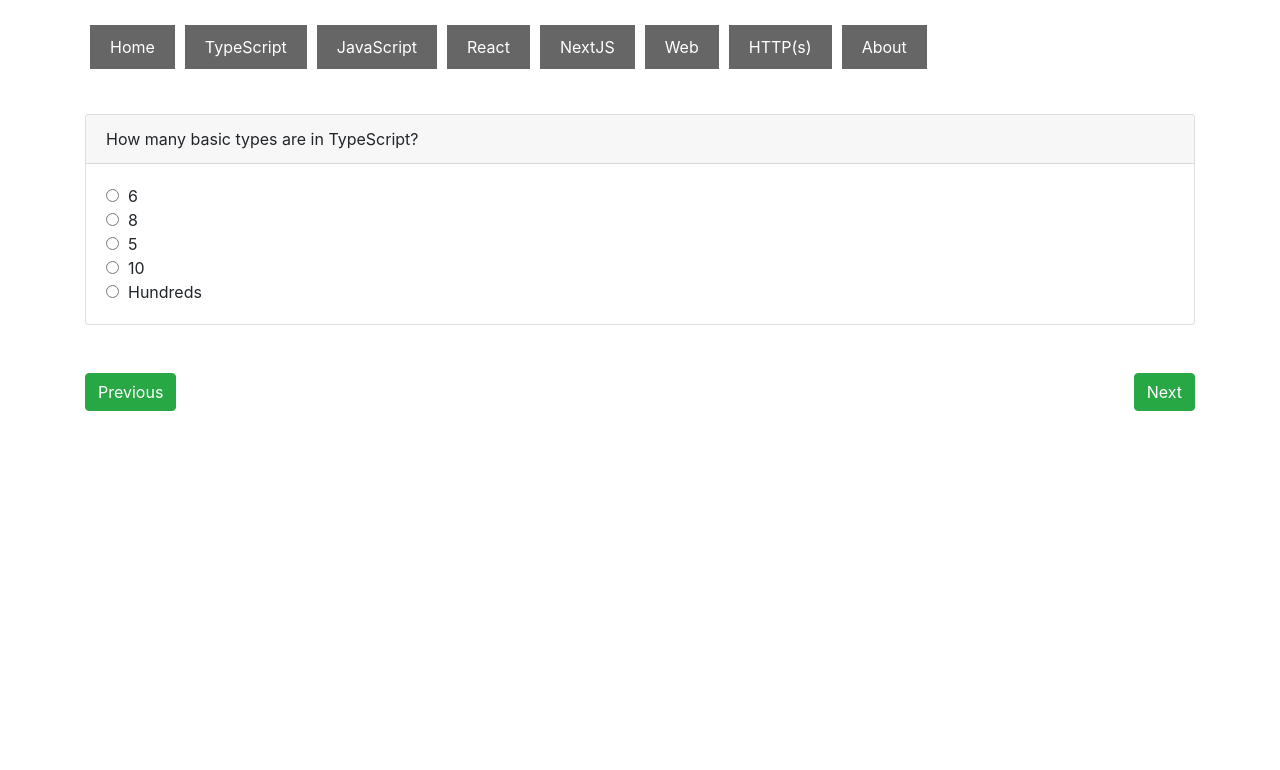
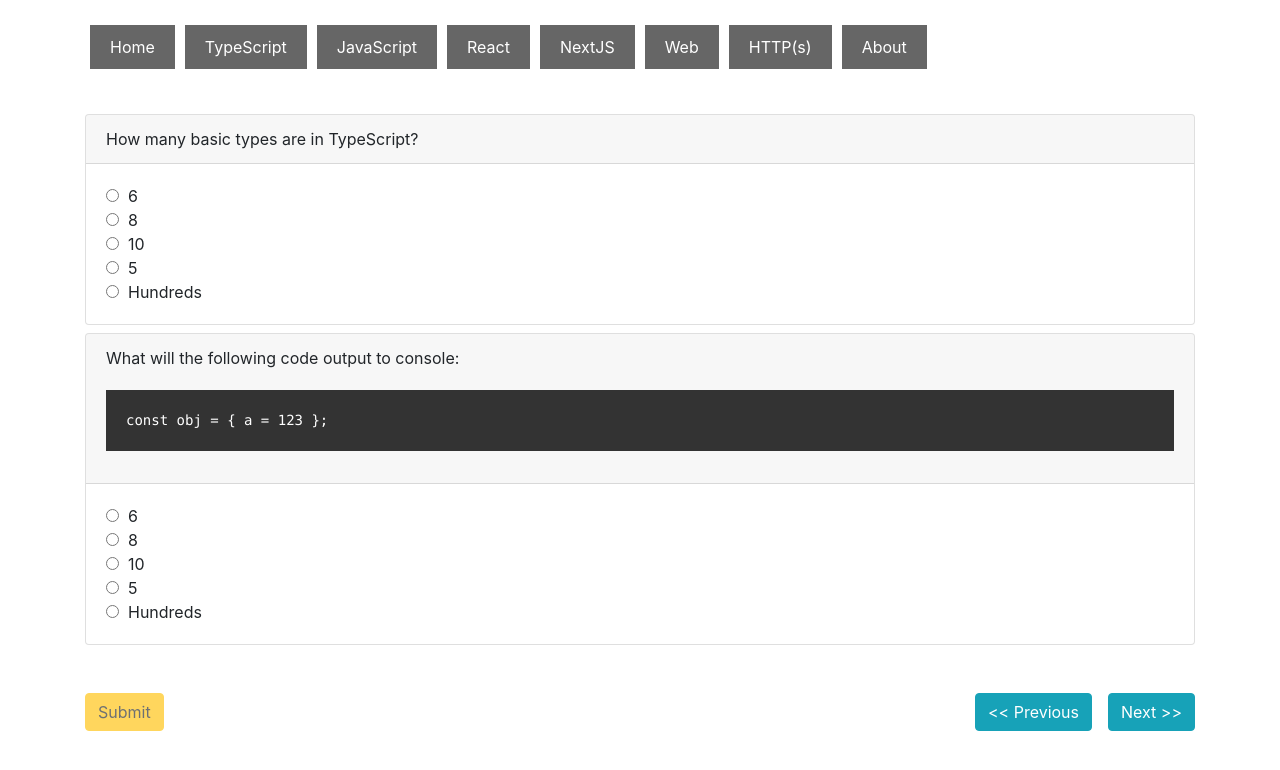
Before and after one commit to r47717/ts-station, a Next.js app: page /test/1 in a window 1280 px wide. Shown: the top 770 px of the page. Built offline with nearby package versions, Linux system fonts and the light colour scheme.

Commit message:
data structures and code

```diff
--- a/data/index.js
+++ b/data/index.js
@@ -17,13 +17,27 @@
                     id: 1,
                     title: 'How many basic types are in TypeScript?',
                     a: [
-                        '6',
-                        '8',
-                        '5',
-                        '10',
-                        'Hundreds'
+                        { id: 1, value: '6'},
+                        { id: 2, value: '8'},
+                        { id: 3, value: '10'},
+                        { id: 4, value: '5'},
+                        { id: 5, value: 'Hundreds'},
                     ]
-                }
+                },
+                {
+                    id: 2,
+                    title: 'What will the following code output to console:',
+                    code: `
+                        const obj = { a = 123 };
+                    `,
+                    a: [
+                        { id: 1, value: '6'},
+                        { id: 2, value: '8'},
+                        { id: 3, value: '10'},
+                        { id: 4, value: '5'},
+                        { id: 5, value: 'Hundreds'},
+                    ]
+                },
             ],
         },
     ]
--- a/pages/test/[id].js
+++ b/pages/test/[id].js
@@ -1,11 +1,29 @@
+import {useEffect, useMemo, useReducer, useState} from "react";
 import Layout from "../../components/Layout";
 import data from "../../data";
+import {allTestQuestionsAnswered, getAnswersForTest, restore, saveAnswersForTest, testRunReducer} from "../../services";
 
 function Test({test}) {
-    const {id, title, category, q: questions} = test;
+  const {id: tid, q: questions} = test;
+  const [submitDisabled, setSubmitDisabled] = useState(true);
+  const results = useMemo(() => restore(), []);
+  const [answers, dispatch] = useReducer(testRunReducer, getAnswersForTest(results, tid));
 
-    function onClick(qid, answer) {
-        console.log(qid, answer);
+  useEffect(() => { // enable/disable submit button
+    setSubmitDisabled(!allTestQuestionsAnswered(questions, answers));
+  }, [questions, answers]);
+
+  function onClick(qid, aid) {
+    dispatch({
+      type: 'ANSWER_QUESTION',
+      payload: {
+        qid, aid
+      },
+    });
+  }
+
+  function onSubmit() {
+    saveAnswersForTest(results, tid, answers);
   }
 
   return (
@@ -13,24 +31,46 @@
       <div>
         <div className="questions">
           {
-                    questions.map(q => <div key={q.id} className="card">
-                        <div className="card-header">{q.title}</div>
+            questions.map(q => <div key={q.id} className="card mb-2">
+                <div className="card-header">
+                  <div>{q.title}</div>
+                  <div>{q.code && <code>{q.code}</code>}</div>
+                </div>
                 <div className="card-body">
                   {
-                                q.a.map(answer => <div key={answer}>
-                                    <input type="radio" name={q.id} value={answer} onClick={() => onClick(q.id, answer)}/>&nbsp;&nbsp;{answer}
+                    q.a.map(answer => <div key={answer.id}>
+                      <input type="radio" name={q.id} value={answer.id}
+                             onClick={() => onClick(q.id, answer.id)}/>&nbsp;&nbsp;{answer.value}
                     </div>)
                   }
 
                 </div>
-                    </div>)
+              </div>
+            )
           }
         </div>
-            <div className="button-group mt-5">
-                <button className='btn btn-success' onClick={() => {}}>Previous</button>
-                <button className='btn btn-success float-right' onClick={() => {}}>Next</button>
+        <div className="button-group mt-5 d-flex justify-content-between">
+          <button className='btn btn-warning' disabled={submitDisabled} onClick={() => onSubmit()}>Submit
+          </button>
+          <div>
+            <button className='btn btn-info mr-3' onClick={() => {
+            }}>&#60;&#60;&nbsp;Previous
+            </button>
+            <button className='btn btn-info' onClick={() => {
+            }}>Next&nbsp;&#62;&#62;</button>
           </div>
         </div>
+      </div>
+      {/* language=CSS */}
+      <style jsx>{`
+        code {
+          display: block;
+          color: #ffffff;
+          background: #333333;
+          padding: 20px;
+          margin: 20px 0 20px 0;
+        }
+      `}</style>
 
     </Layout>
   )
@@ -39,7 +79,7 @@
 export const getStaticProps = async ({params: {id}}) => {
   const {tests} = data;
 
-    const test = tests.find(test => test.id == id);
+  const test = tests.find(test => test.id === +id);
 
   return {
     props: {
--- /dev/null
+++ b/services/index.js
@@ -0,0 +1,91 @@
+const resultsKey = 'test-station-results';
+
+export function save(data) {
+    localStorage.setItem(resultsKey, JSON.stringify(data));
+}
+
+export function restore() {
+    let data = {};
+    try {
+        data = JSON.parse(localStorage.getItem(resultsKey)) || {};
+    } catch {
+        // no action - wrong JSON data, return {}
+    }
+
+    return data;
+}
+
+// 'data' structure see in data/index.js
+
+// results = {
+//     run: [
+//         {
+//             tid: 123,
+//             answers: [
+//                 { qid: 123, aid: 456 },
+//             ];
+//             success: true,
+//         },
+//     ],
+//
+// };
+
+export function countTestsRun(results, catid) {
+    return results.run ? results.run.reduce((acc, curr) => (
+        curr.category === catid ? acc + 1 : acc
+    ), 0) : 0
+}
+
+export function countTestsSuccessful(results, catid) {
+    return results.run ? results.run.reduce((acc, curr) => (
+        curr.category === catid && curr.success ? acc + 1 : acc
+    ), 0) : 0
+}
+
+export function getCategoryForTid(data, tid) {
+    const {categories, tests} = data;
+    const test = tests.find(t => t.id === tid);
+    if (test) {
+        return test.category;
+    }
+
+    return null; // wring tid?
+}
+
+export function getAnswersForTest(results, tid) {
+    const record = results && results.run && results.run.find(item => item.tid === tid);
+    return record ? record.answers : [];
+}
+
+export function allTestQuestionsAnswered(questions, answers) {
+    return !!questions.find(q => answers.find(a => a.qid === q.id));
+}
+
+export function saveAnswersForTest(results, tid, answers) {
+    let record = results && results.run && results.run.find(item => item.tid === tid);
+    if (!record) {
+        if (!results.run) {
+            results.run = [];
+        }
+        results.run.push(record = {
+            tid,
+            success: false, // TBD: change it
+        });
+    }
+    record.answers = answers;
+    save(results);
+}
+
+export function testRunReducer(answers, action) {
+    switch (action.type) {
+        case 'ANSWER_QUESTION':
+            const {qid, aid} = action.payload;
+            if (answers.find(answer => answer.qid === qid) === undefined) {
+                return [...answers, { qid, aid }]
+            }
+            return answers.map(a => (a.qid === qid ? {qid, aid} : {qid: a.qid, aid: a.aid}));
+
+        default:
+            throw new Error();
+    }
+}
```
Also changed, not shown: pages/index.js (+23 -5 lines). Lines whose indentation alone changed are shown as unchanged.
